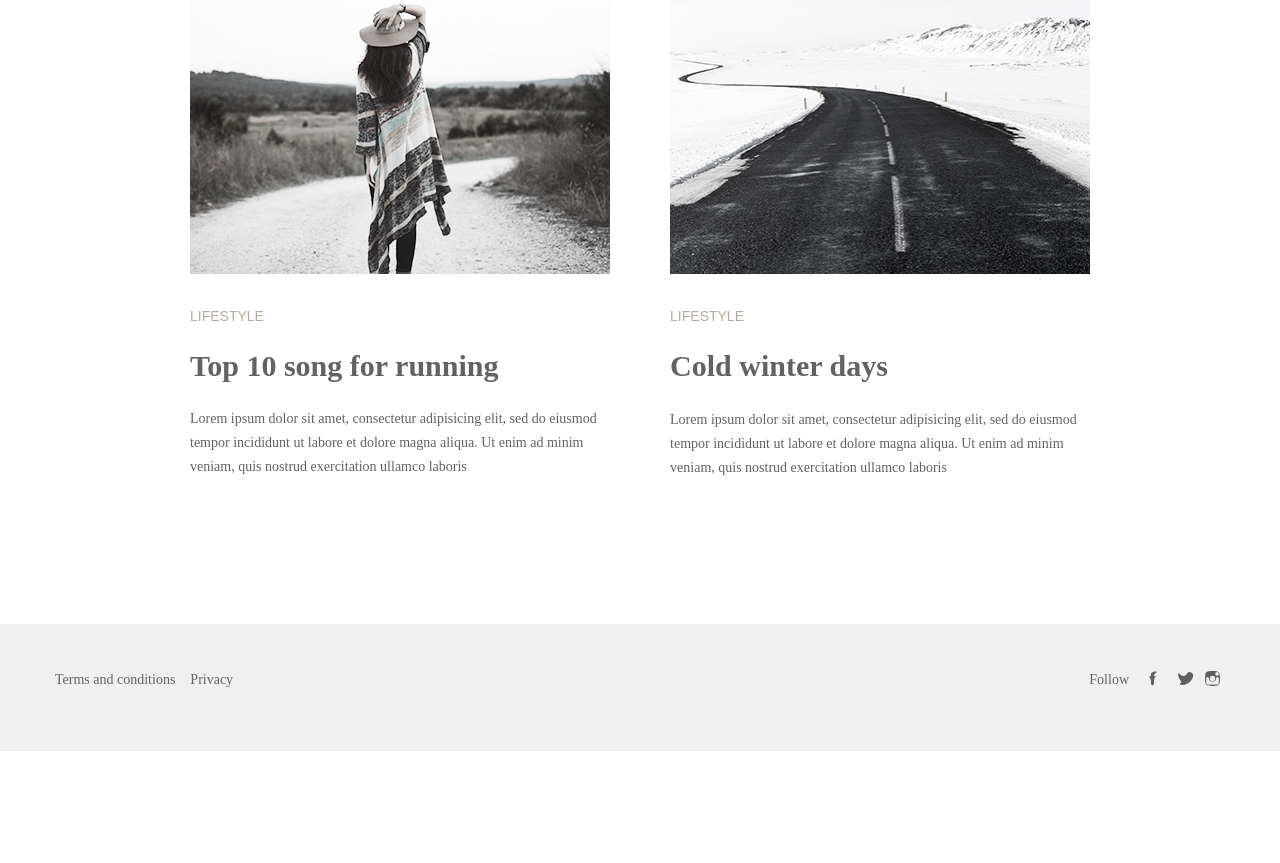
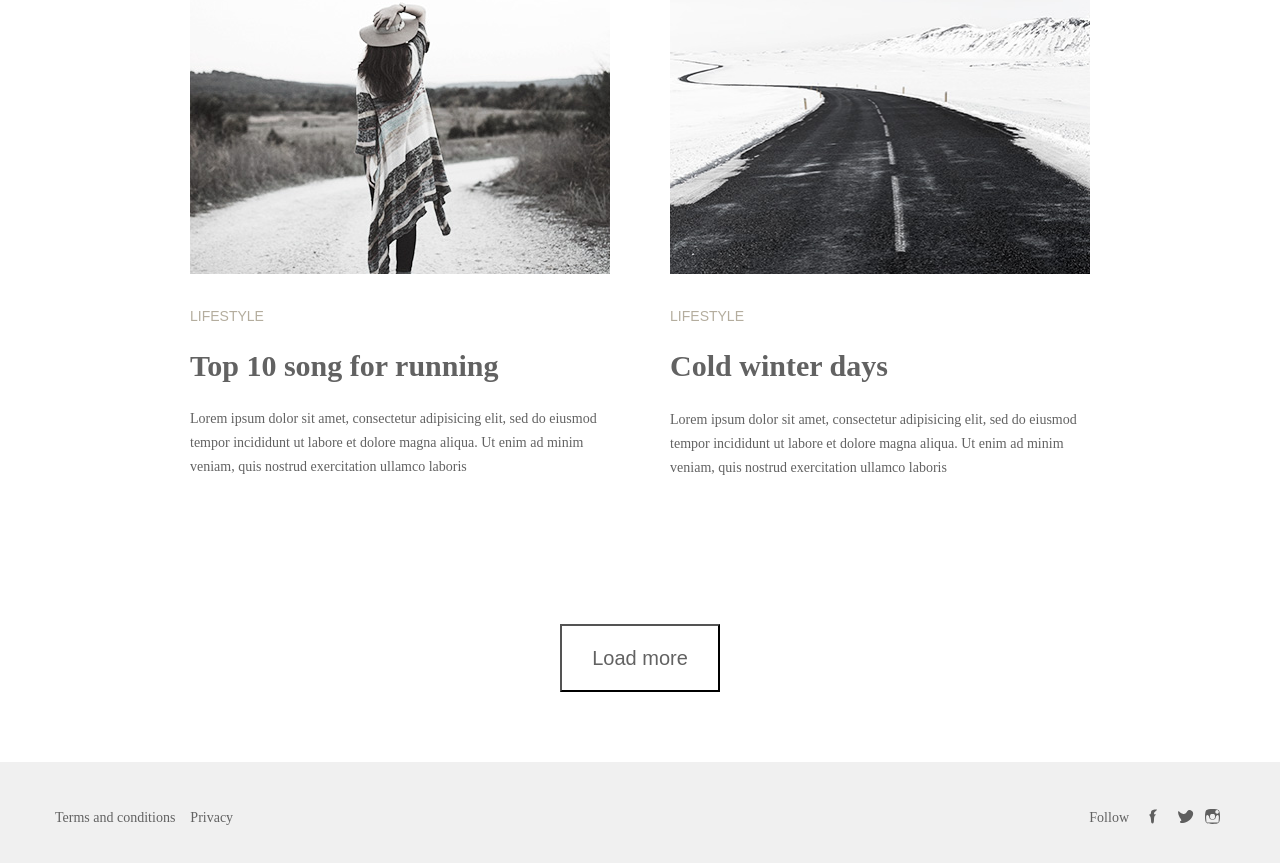
Before and after one commit to TheJokeR1993/minimo, a React (Create React App) app: page /minimo/1 in a window 1280 px wide. Shown: the part 2970-3833 px from the top of the page. Before the commit the page ends 3721 px from the top, so only its background shows below. Built offline with nearby package versions, Linux system fonts and the light colour scheme.

Commit message:
add button

```diff
--- a/src/Component/page1/MainPage1.js
+++ b/src/Component/page1/MainPage1.js
@@ -27,6 +27,10 @@ const MainPage1 = () => {
             return <Card key={i} item={cardObj(i)} />;
           })}
         </div>
+        <div className="button">
+
+        <button>Load more</button>
+        </div>
       </div>
     </div>
   );
--- a/src/index.scss
+++ b/src/index.scss
@@ -14,7 +14,17 @@ font-family: 'Playfair Display', serif;
   -webkit-font-smoothing: antialiased;
   -moz-osx-font-smoothing: grayscale;
 }
-
+button{
+  padding:20px 30px;
+  margin-bottom:  70px;
+  background-color: white;
+  font-size: 20px;
+  line-height: 24px;
+  color:#626262;
+  &:hover{
+    cursor:pointer;
+  }
+}
 code {
   font-family: source-code-pro, Menlo, Monaco, Consolas, 'Courier New',
     monospace;
@@ -63,6 +73,10 @@ p{
 .container_content{
   max-width: 900px;
   margin:0 auto;
+  .button{
+    display: flex;
+    justify-content: center;
+  }
   @media (max-width: 1170px) {
     padding: 0 20px;
    }
```
